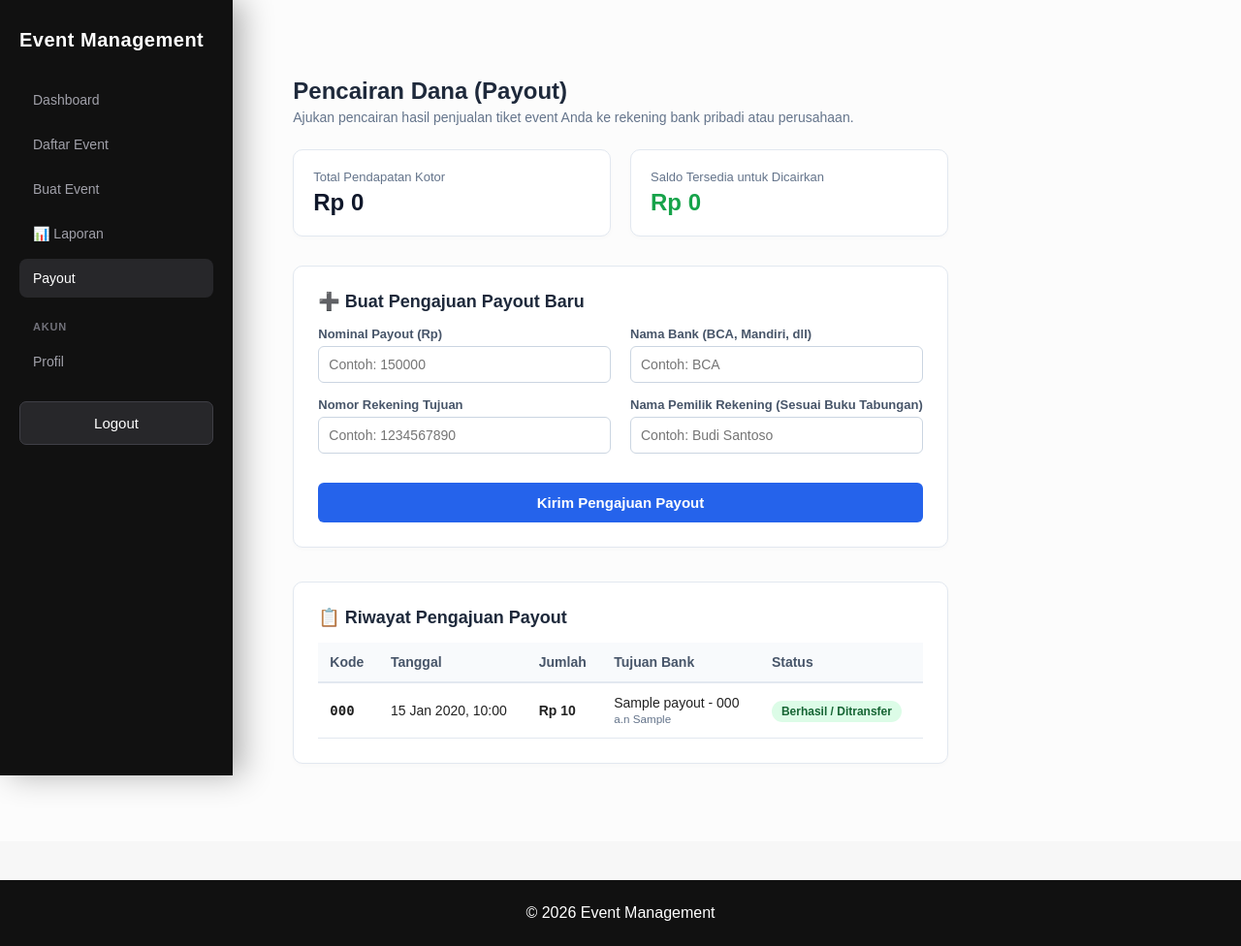
After one commit to ringgoew/capstone_mevent, a Laravel app: page /eo/payout in a window 1280 px wide; the page is wider, and only the part inside the window is pictured. The commit adds this page. Shown: that part at 97% size. Run offline with Laravel 12, Linux system fonts and the light colour scheme; a user stored in the database is signed in; data comes from the database, SQL or seed files in the repository; tables that the repository leaves empty hold one stand-in row (values such as "Sample post"); style sheets or scripts are compiled from the project's sources; some libraries are stand-ins or nearby versions.

Commit message:
rikuespay

```diff
--- a/app/Http/Controllers/Admin/AdminAuthController.php
+++ b/app/Http/Controllers/Admin/AdminAuthController.php
@@ -30,7 +30,7 @@ class AdminAuthController extends Controller
         // Memeriksa email dan password admin
         $user = User::where('email', $request->email)
             ->where('role', 'admin')
-            ->where('status', 'verified')
+            ->where('status', 'active')
             ->first();
 
         // Memeriksa akun dan password
--- /dev/null
+++ b/app/Http/Controllers/EO/PayoutController.php
@@ -0,0 +1,89 @@
+<?php
+
+namespace App\Http\Controllers\EO;
+
+use App\Http\Controllers\Controller;
+use Illuminate\Http\Request;
+use Illuminate\Support\Facades\DB;
+use Illuminate\Support\Str;
+
+class PayoutController extends Controller
+{
+    // Menampilkan halaman utama Payout EO (Riwayat & Tombol Ajukan)
+    public function index()
+    {
+        // Ambil ID dari session kustom EO
+        $userId = session('eo_user_id');
+
+        // Jika belum login/sesi habis, arahkan ke login EO
+        if (!$userId) {
+            return redirect()->route('eo.login')->with('error', 'Sesi login habis, silahkan login ulang.');
+        }
+
+        // Ambil riwayat pengajuan payout EO ini
+        $payouts = DB::table('payouts')
+            ->where('user_id', $userId)
+            ->orderBy('created_at', 'desc')
+            ->get();
+
+        // Hitung total pendapatan dari event milik EO ini yang statusnya 'paid'
+        $totalRevenue = DB::table('orders')
+            ->join('events', 'orders.event_id', '=', 'events.id')
+            ->where('events.user_id', $userId)
+            ->where('orders.status', 'paid')
+            ->sum('orders.grand_total');
+
+        // Hitung total yang sudah dicairkan/diajukan sebelumnya agar sisa saldo akurat
+        $totalRequested = DB::table('payouts')
+            ->where('user_id', $userId)
+            ->whereIn('status', ['pending', 'approved', 'transferred'])
+            ->sum('gross_amount');
+
+        $availableBalance = max(0, $totalRevenue - $totalRequested);
+
+        return view('eo.payout.index', compact('payouts', 'availableBalance', 'totalRevenue'));
+    }
+
+    // Menyimpan pengajuan payout baru ke database
+    public function store(Request $request)
+    {
+        $request->validate([
+            'amount'                => 'required|numeric|min:10000',
+            'bank_name'             => 'required|string|max:100',
+            'bank_account_number'   => 'required|string|max:50',
+            'bank_account_holder'   => 'required|string|max:100',
+            'event_id'              => 'nullable|integer',
+        ]);
+
+        // Ambil ID dari session kustom EO
+        $userId = session('eo_user_id');
+
+        if (!$userId) {
+            return redirect()->route('eo.login')->with('error', 'Sesi login habis, silahkan login ulang.');
+        }
+
+        $grossAmount = $request->amount;
+        $commissionFee = 0;
+        $netAmount = $grossAmount - $commissionFee;
+
+        $payoutCode = 'PAY-' . strtoupper(Str::random(10));
+
+        DB::table('payouts')->insert([
+            'payout_code'         => $payoutCode,
+            'user_id'             => $userId,
+            'event_id'            => $request->event_id,
+            'gross_amount'        => $grossAmount,
+            'commission_fee'      => $commissionFee,
+            'net_amount'          => $netAmount,
+            'bank_name'           => $request->bank_name,
+            'bank_account_number' => $request->bank_account_number,
+            'bank_account_holder' => $request->bank_account_holder,
+            'status'              => 'pending',
+            'requested_at'        => now(),
+            'created_at'          => now(),
+            'updated_at'          => now(),
+        ]);
+
+        return redirect()->route('eo.payout.index')->with('success', 'Pengajuan payout berhasil dikirim! Menunggu verifikasi Admin.');
+    }
+}
--- /dev/null
+++ b/resources/views/EO/Payout/index.blade.php
@@ -0,0 +1,118 @@
+@extends('layouts.eo')
+
+@section('title', 'Kelola Payout & Pencairan Dana')
+
+@section('content')
+<div style="max-width: 1000px; margin: 20px auto; padding: 20px;">
+
+    <h2 style="margin-bottom: 5px; color: #1e293b;">Pencairan Dana (Payout)</h2>
+    <p style="color: #64748b; margin-bottom: 25px; font-size: 14px;">
+        Ajukan pencairan hasil penjualan tiket event Anda ke rekening bank pribadi atau perusahaan.
+    </p>
+
+    @if(session('success'))
+        <div style="background: #dcfce7; color: #166534; padding: 15px; border-radius: 8px; margin-bottom: 20px; border: 1px solid #bbf7d0;">
+            ✅ {{ session('success') }}
+        </div>
+    @endif
+
+    @if(session('error'))
+        <div style="background: #fee2e2; color: #991b1b; padding: 15px; border-radius: 8px; margin-bottom: 20px; border: 1px solid #fecaca;">
+            ❌ {{ session('error') }}
+        </div>
+    @endif
+
+    <!-- KARTU INFORMASI SALDO -->
+    <div style="display: grid; grid-template-columns: repeat(auto-fit, minmax(250px, 1fr)); gap: 20px; margin-bottom: 30px;">
+        <div style="background: #fff; padding: 20px; border-radius: 10px; border: 1px solid #e2e8f0; box-shadow: 0 2px 5px rgba(0,0,0,0.02);">
+            <p style="font-size: 13px; color: #64748b; margin: 0 0 5px 0;">Total Pendapatan Kotor</p>
+            <h3 style="font-size: 24px; color: #0f172a; margin: 0;">Rp {{ number_format($totalRevenue ?? 0, 0, ',', '.') }}</h3>
+        </div>
+        <div style="background: #fff; padding: 20px; border-radius: 10px; border: 1px solid #e2e8f0; box-shadow: 0 2px 5px rgba(0,0,0,0.02);">
+            <p style="font-size: 13px; color: #64748b; margin: 0 0 5px 0;">Saldo Tersedia untuk Dicairkan</p>
+            <h3 style="font-size: 24px; color: #16a34a; margin: 0;">Rp {{ number_format($availableBalance ?? 0, 0, ',', '.') }}</h3>
+        </div>
+    </div>
+
+    <!-- FORM PENGAJUAN PAYOUT -->
+    <div style="background: #fff; padding: 25px; border-radius: 10px; border: 1px solid #e2e8f0; margin-bottom: 35px; box-shadow: 0 2px 5px rgba(0,0,0,0.02);">
+        <h3 style="margin-top: 0; font-size: 18px; color: #1e293b; margin-bottom: 15px;">➕ Buat Pengajuan Payout Baru</h3>
+
+        <form action="{{ route('eo.payout.store') }}" method="POST">
+            @csrf
+            <div style="display: grid; grid-template-columns: 1fr 1fr; gap: 20px; margin-bottom: 15px;">
+                <div>
+                    <label style="display: block; font-size: 13px; font-weight: bold; color: #475569; margin-bottom: 5px;">Nominal Payout (Rp)</label>
+                    <input type="number" name="amount" placeholder="Contoh: 150000" required
+       style="width: 100%; padding: 10px; border: 1px solid #cbd5e1; border-radius: 6px; box-sizing: border-box;">
+                </div>
+                <div>
+                    <label style="display: block; font-size: 13px; font-weight: bold; color: #475569; margin-bottom: 5px;">Nama Bank (BCA, Mandiri, dll)</label>
+                    <input type="text" name="bank_name" placeholder="Contoh: BCA" required
+                           style="width: 100%; padding: 10px; border: 1px solid #cbd5e1; border-radius: 6px; box-sizing: border-box;">
+                </div>
+            </div>
+
+            <div style="display: grid; grid-template-columns: 1fr 1fr; gap: 20px; margin-bottom: 20px;">
+                <div>
+                    <label style="display: block; font-size: 13px; font-weight: bold; color: #475569; margin-bottom: 5px;">Nomor Rekening Tujuan</label>
+                    <input type="text" name="bank_account_number" placeholder="Contoh: 1234567890" required
+                           style="width: 100%; padding: 10px; border: 1px solid #cbd5e1; border-radius: 6px; box-sizing: border-box;">
+                </div>
+                <div>
+                    <label style="display: block; font-size: 13px; font-weight: bold; color: #475569; margin-bottom: 5px;">Nama Pemilik Rekening (Sesuai Buku Tabungan)</label>
+                    <input type="text" name="bank_account_holder" placeholder="Contoh: Budi Santoso" required
+                           style="width: 100%; padding: 10px; border: 1px solid #cbd5e1; border-radius: 6px; box-sizing: border-box;">
+                </div>
+            </div>
+
+            <button type="submit" style="background: #2563eb; color: #fff; border: none; padding: 12px 20px; font-weight: bold; border-radius: 6px; cursor: pointer;">
+                Kirim Pengajuan Payout
+            </button>
+        </form>
+    </div>
+
+    <!-- TABEL RIWAYAT PAYOUT -->
+    <div style="background: #fff; padding: 25px; border-radius: 10px; border: 1px solid #e2e8f0; box-shadow: 0 2px 5px rgba(0,0,0,0.02);">
+        <h3 style="margin-top: 0; font-size: 18px; color: #1e293b; margin-bottom: 15px;">📋 Riwayat Pengajuan Payout</h3>
+
+        <div style="overflow-x: auto;">
+            <table style="width: 100%; border-collapse: collapse; text-align: left; font-size: 14px;">
+                <thead>
+                    <tr style="background: #f8fafc; border-bottom: 2px solid #e2e8f0; color: #475569;">
+                        <th style="padding: 12px;">Kode</th>
+                        <th style="padding: 12px;">Tanggal</th>
+                        <th style="padding: 12px;">Jumlah</th>
+                        <th style="padding: 12px;">Tujuan Bank</th>
+                        <th style="padding: 12px;">Status</th>
+                    </tr>
+                </thead>
+                <tbody>
+                    @forelse($payouts as $payout)
+                        <tr style="border-bottom: 1px solid #e2e8f0;">
+                            <td style="padding: 12px; font-family: monospace; font-weight: bold;">{{ $payout->payout_code }}</td>
+                            <td style="padding: 12px;">{{ date('d M Y, H:i', strtotime($payout->created_at)) }}</td>
+                            <td style="padding: 12px; font-weight: bold;">Rp {{ number_format($payout->net_amount, 0, ',', '.') }}</td>
+                            <td style="padding: 12px;">{{ $payout->bank_name }} - {{ $payout->bank_account_number }}<br><small style="color: #64748b;">a.n {{ $payout->bank_account_holder }}</small></td>
+                            <td style="padding: 12px;">
+                                @if($payout->status == 'pending')
+                                    <span style="background: #fef9c3; color: #854d0e; padding: 4px 10px; border-radius: 20px; font-size: 12px; font-weight: bold;">Pending</span>
+                                @elseif($payout->status == 'approved' || $payout->status == 'transferred')
+                                    <span style="background: #dcfce7; color: #166534; padding: 4px 10px; border-radius: 20px; font-size: 12px; font-weight: bold;">Berhasil / Ditransfer</span>
+                                @else
+                                    <span style="background: #fee2e2; color: #991b1b; padding: 4px 10px; border-radius: 20px; font-size: 12px; font-weight: bold;">Ditolak</span>
+                                @endif
+                            </td>
+                        </tr>
+                    @empty
+                        <tr>
+                            <td colspan="5" style="text-align: center; padding: 20px; color: #64748b;">Belum ada riwayat pengajuan payout.</td>
+                        </tr>
+                    @endforelse
+                </tbody>
+            </table>
+        </div>
+    </div>
+
+</div>
+@endsection
--- a/resources/views/partials/sidebar_eo.blade.php
+++ b/resources/views/partials/sidebar_eo.blade.php
@@ -20,7 +20,7 @@
     📊 Laporan
     </a>
 
-    <a href="{{ route('eo.dashboard') }}">
+    <a href="{{ route('eo.payout.index') }}" class="{{ request()->routeIs('eo.payout.index') ? 'active' : '' }}">
         Payout
     </a>
 
--- a/routes/web.php
+++ b/routes/web.php
@@ -16,6 +16,7 @@ use App\Http\Controllers\EO\EOKycController;
 use App\Http\Controllers\EO\EODashboardController;
 use App\Http\Controllers\EO\EventController;
 use App\Http\Controllers\EO\EoReportController;
+use App\Http\Controllers\EO\PayoutController;
 
 // Panitia Controllers
 use App\Http\Controllers\Panitia\PanitiaAuthController;
@@ -58,10 +59,8 @@ Route::middleware([])->group(function () {
     Route::post('/eo/events', [EventController::class, 'store'])->name('eo.events.store');
     Route::post('/eo/events/{id}/submit', [EventController::class, 'submitForReview'])->name('eo.events.submit');
     // Laporan Detail Per Event (yang sebelumnya sudah kita buat)
-Route::get('/eo/events/{id}/report', [EoReportController::class, 'salesReport'])->name('eo.reports.sales');
+
     Route::get('/eo/events/{id}', [EventController::class, 'eoShow'])->name('eo.events.show');
-    Route::get('/eo/events/{id}/report', [EoReportController::class, 'salesReport'])
-    ->name('eo.reports.sales');
     Route::get('/eo/events/{id}/edit', [EventController::class, 'edit'])->name('eo.events.edit');
     Route::put('/eo/events/{id}', [EventController::class, 'update'])->name('eo.events.update');
     Route::get('/eo/events/{event}/detail', [EventController::class, 'eoShow'])
@@ -73,9 +72,16 @@ Route::get('/eo/events/{id}/report', [EoReportController::class, 'salesReport'])
     Route::get('/eo/events/{event}/detail', [EventController::class, 'eoShow'])->name('eo.events.show');
     Route::post('/eo/logout', [EOAuthController::class, 'logout'])->name('eo.logout');
 
+    // Route Payout EO
+    Route::get('/eo/payout', [PayoutController::class, 'index'])->name('eo.payout.index');
+    Route::post('/eo/payout/store', [PayoutController::class, 'store'])->name('eo.payout.store');
+
     // Laporan Keseluruhan (untuk menu sidebar Laporan)
 Route::get('/eo/reports', [EoReportController::class, 'index'])->name('eo.reports.index');
 });
+    Route::get('/eo/events/{id}/report', [EoReportController::class, 'salesReport'])
+    ->name('eo.reports.sales');
+    Route::get('/eo/events/{id}/report', [EoReportController::class, 'salesReport'])->name('eo.reports.sales');
 
 // Panitia Routes
 Route::middleware(['guest'])->group(function () {
```
